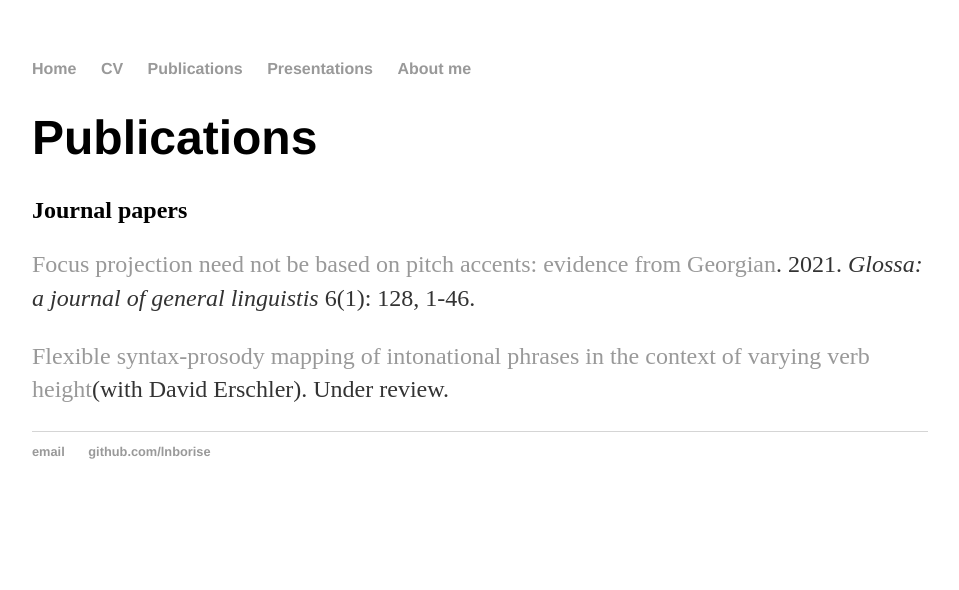
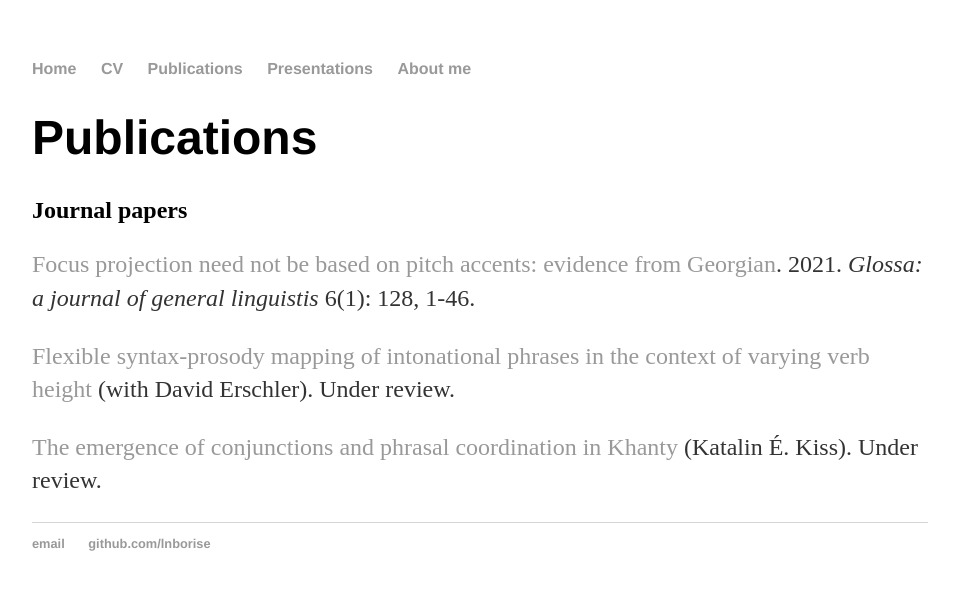
Before and after one commit to lnborise/lnborise.github.io, a Jekyll site: the page built from publications.html, in a window 1280 px wide. Shown: the top 590 px of the page, without its empty margins (160-1119 px from the left). Built offline with Jekyll 4.4.1, drawn with Linux system fonts in a browser that asks for light colours.

Commit message:
Update publications.html

```diff
--- a/publications.html
+++ b/publications.html
@@ -9,9 +9,9 @@ title: Publications
 
   <p><a href="https://www.glossa-journal.org/article/id/5733/">Focus projection need not be based on pitch accents: evidence from Georgian</a>. 2021. <i>Glossa: a journal of general linguistis </i> 6(1): 128, 1-46.</p>
 
-  <p><a href="https://ling.auf.net/lingbuzz/006080">Flexible syntax-prosody mapping of intonational phrases in the context of varying verb height</a>(with David Erschler). Under review.
+  <p><a href="https://ling.auf.net/lingbuzz/006080">Flexible syntax-prosody mapping of intonational phrases in the context of varying verb height</a> (with David Erschler). Under review.
 
-
+  <p><a href="https://ling.auf.net/lingbuzz/005740">The emergence of conjunctions and phrasal coordination in Khanty</a> (Katalin É. Kiss). Under review.
 
 
 
```
